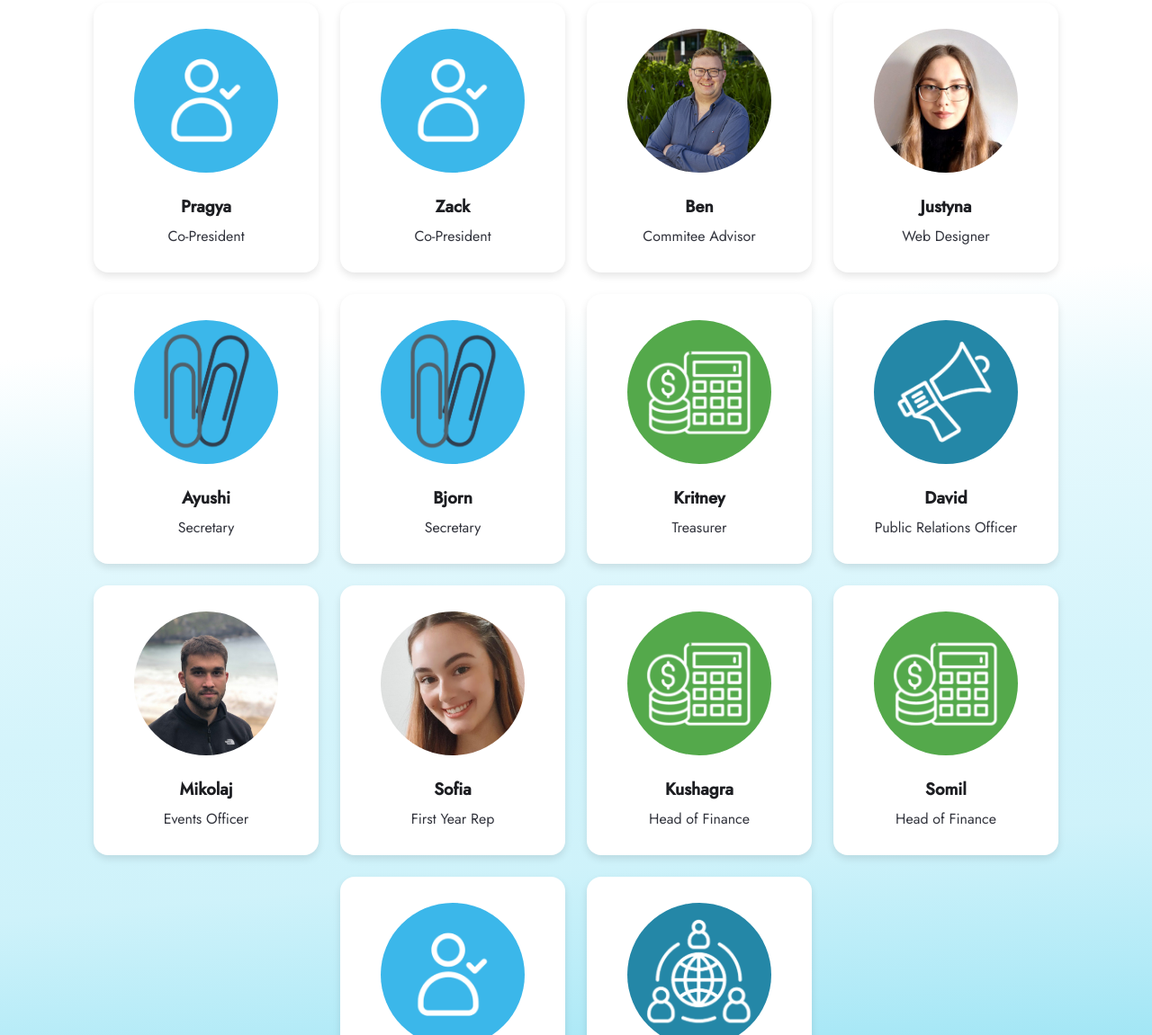
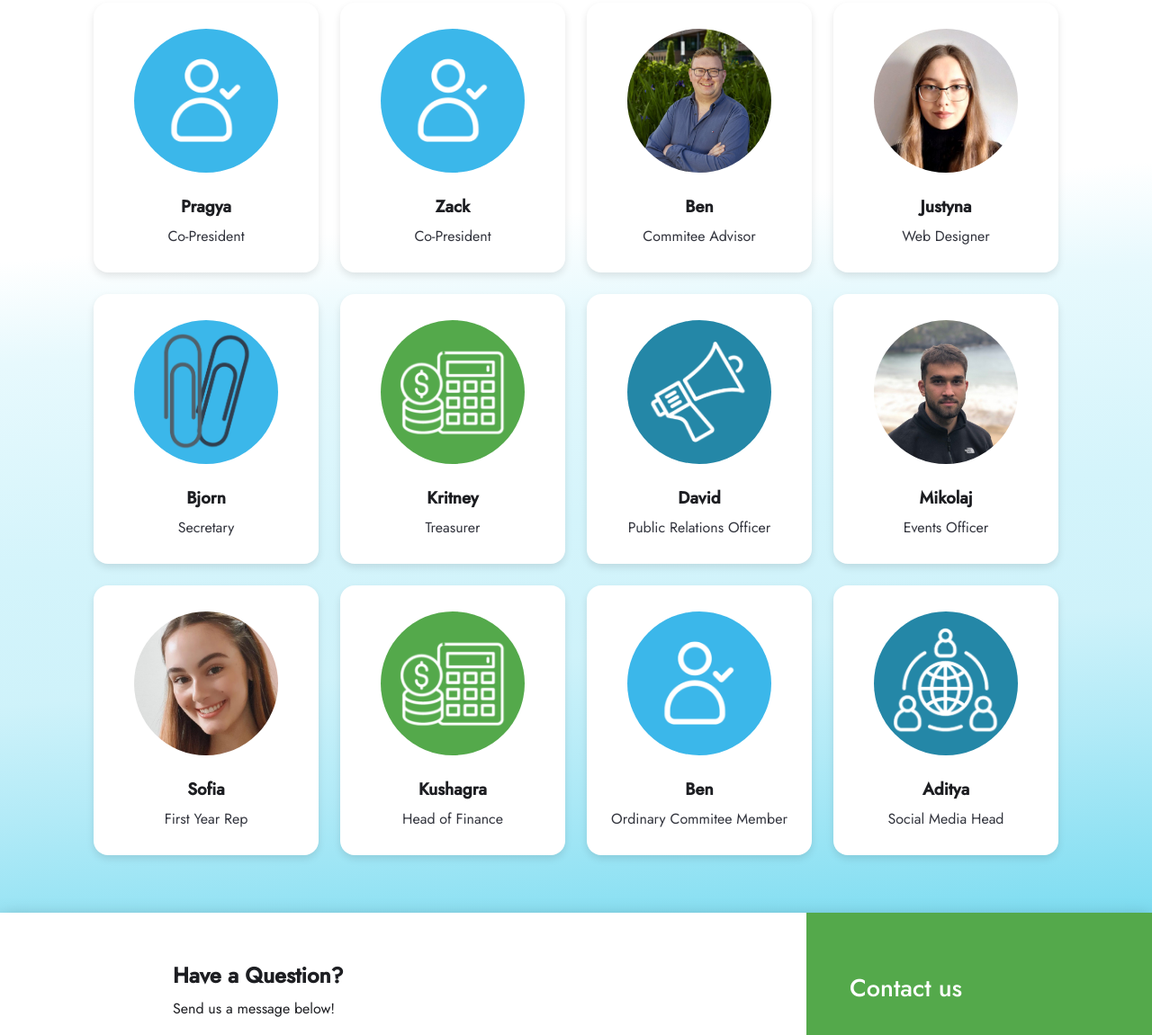
Before and after one commit to justyna-przy/ulces.github.io, a plain HTML site: page about.html in a window 1280 px wide. Shown: the part 235-1386 px from the top of the page at 90% size. Drawn offline with Linux system fonts and the light colour scheme.

Commit message:
commit 2

```diff
--- a/about.html
+++ b/about.html
@@ -110,13 +110,6 @@
             <div class="member-photo">
                 <img src="images/commitee-members/secretary.png" alt="Justyna">
             </div>
-            <h3>Ayushi</h3>
-            <p>Secretary</p>
-        </div>
-        <div class="committee-member">
-            <div class="member-photo">
-                <img src="images/commitee-members/secretary.png" alt="Justyna">
-            </div>
             <h3>Bjorn</h3>
             <p>Secretary</p>
         </div>
@@ -153,13 +146,6 @@
                 <img src="images/commitee-members/treasurer.png" alt="Justyna">
             </div>
             <h3>Kushagra</h3>
-            <p>Head of Finance</p>
-        </div>
-        <div class="committee-member">
-            <div class="member-photo">
-                <img src="images/commitee-members/treasurer.png" alt="Justyna">
-            </div>
-            <h3>Somil</h3>
             <p>Head of Finance</p>
         </div>
         <div class="committee-member">
--- a/styles/styles.css
+++ b/styles/styles.css
@@ -158,6 +158,10 @@ body {
         font-size: 0.8rem;
         margin-left: 1rem;
         font-weight: 600;
+    }
+
+    .right-nav {
+        margin-right: 5%;
     }
 }
 
```
Also changed, not shown: index.html (+2 -1 lines).
